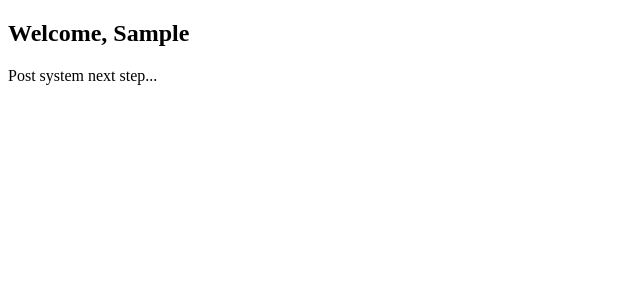
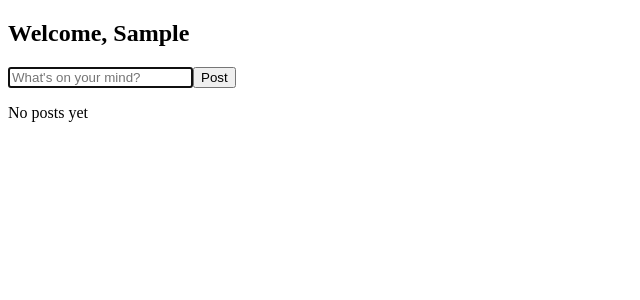
Before and after one commit to Razwanul30/mini_Social_Media, a React (Vite) app: page / in a window 1280 px wide. Both pictures are taken after typing "Sample" into the empty fields and a click on the button "Login". Shown: the top 300 px of the page, without its empty margins (0-640 px from the left). Built offline with nearby package versions, Linux system fonts and the light colour scheme.

Commit message:
Add create post feature and post list

```diff
--- /dev/null
+++ b/src/components/CreatePost.jsx
@@ -0,0 +1,35 @@
+import { useState } from "react";
+
+function CreatePost({ posts, setPosts }) {
+  const [text, setText] = useState("");
+
+  const handleSubmit = (e) => {
+    e.preventDefault();
+
+    if (text.trim() === "") return;
+
+    const newPost = {
+      id: Date.now(),
+      author: "You",
+      content: text,
+    };
+
+    setPosts([newPost, ...posts]);
+    setText("");
+  };
+
+  return (
+    <form onSubmit={handleSubmit}>
+      <input
+        type="text"
+        placeholder="What's on your mind?"
+        value={text}
+        onChange={(e) => setText(e.target.value)}
+        autoFocus
+      />
+      <button type="submit">Post</button>
+    </form>
+  );
+}
+
+export default CreatePost;
--- /dev/null
+++ b/src/components/PostList.jsx
@@ -0,0 +1,17 @@
+function PostList({ posts }) {
+  return (
+    <div>
+      {posts.length === 0 && <p>No posts yet</p>}
+
+      {posts.map((post) => (
+        <div key={post.id}>
+          <strong>{post.author}</strong>
+          <p>{post.content}</p>
+          <hr />
+        </div>
+      ))}
+    </div>
+  );
+}
+
+export default PostList;
--- a/src/main.jsx
+++ b/src/main.jsx
@@ -1,4 +1,3 @@
-import { StrictMode } from 'react'
 import { createRoot } from 'react-dom/client'
 import App from './App.jsx'
 
--- a/src/pages/Home.jsx
+++ b/src/pages/Home.jsx
@@ -1,8 +1,16 @@
+import { useState } from "react";
+import CreatePost from "../components/CreatePost";
+import PostList from "../components/PostList";
+
 function Home({ user }) {
+  const [posts, setPosts] = useState([]);
+
   return (
     <div>
       <h2>Welcome, {user.name}</h2>
-      <p>Post system next step...</p>
+
+      <CreatePost posts={posts} setPosts={setPosts} />
+      <PostList posts={posts} />
     </div>
   );
 }
```
